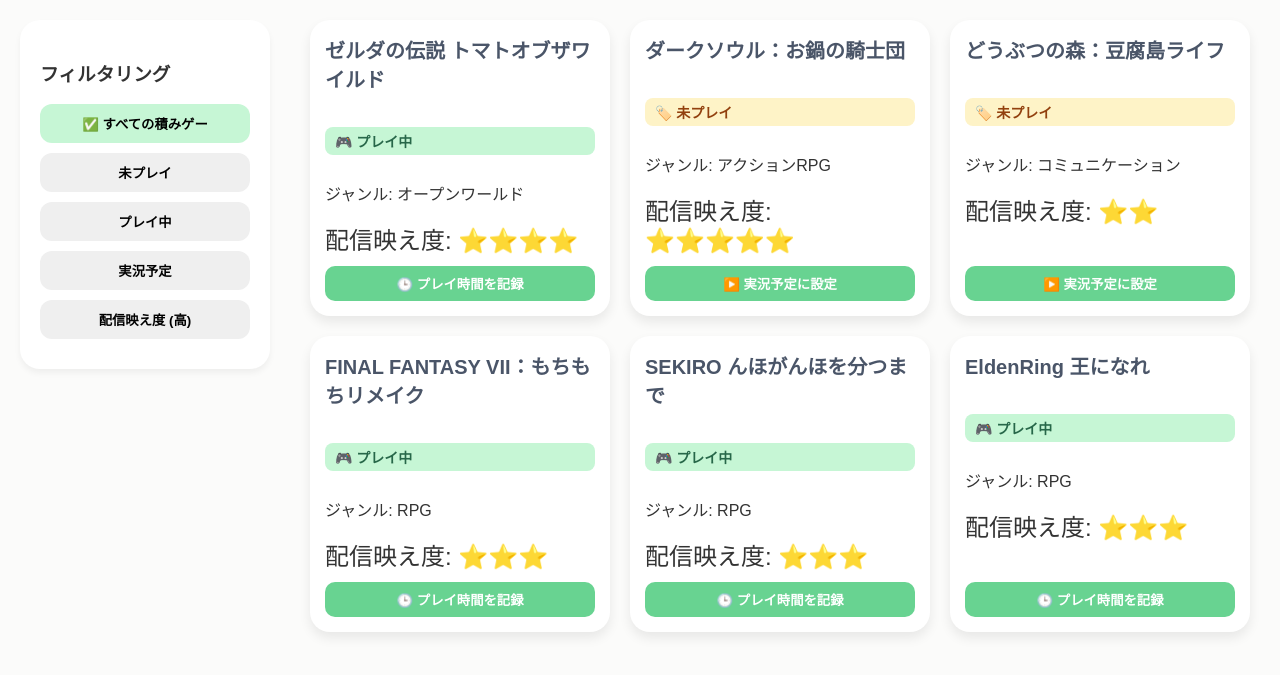
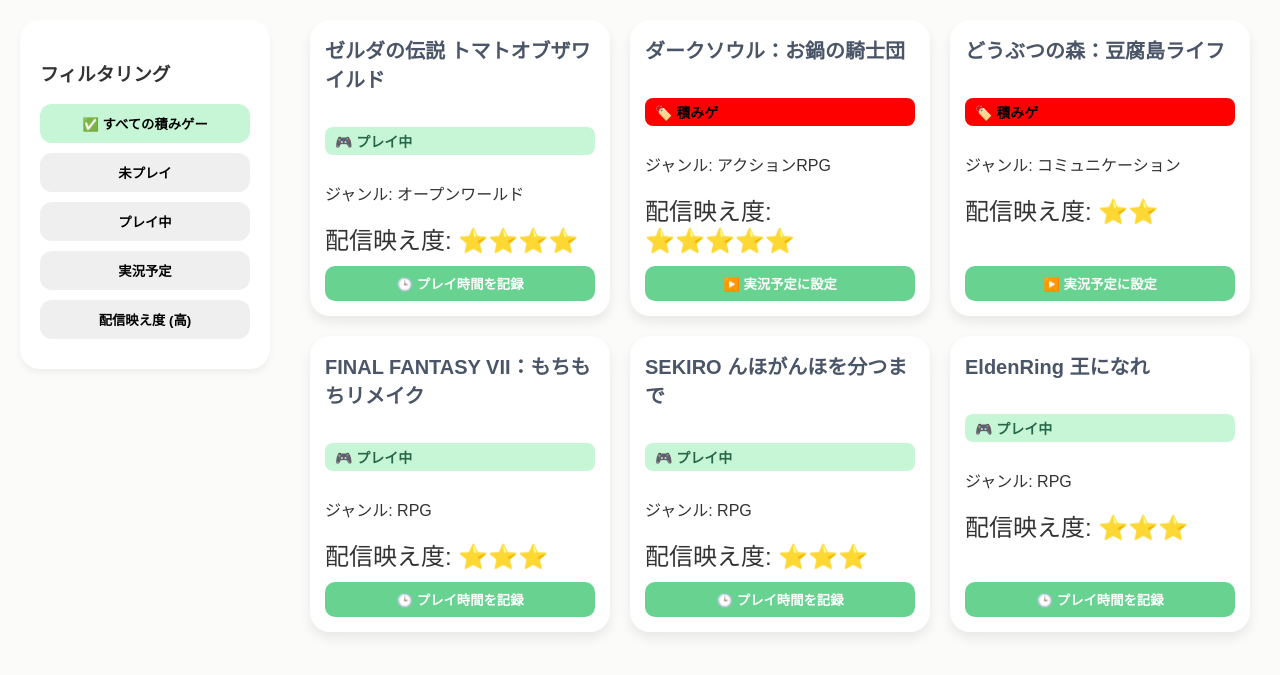
Before and after one commit to yamamotyyie/Touhu_Tumige, a plain HTML site: page index.html in a window 1280 px wide. Shown: the part 95-770 px from the top of the page. Drawn offline with Linux system fonts and the light colour scheme.

Commit message:
feat: 積みゲに文字変更、ラベルカラー変更

```diff
--- a/index.html
+++ b/index.html
@@ -35,7 +35,7 @@
 
             <div class="game-card">
                 <h3>ダークソウル：お鍋の騎士団</h3>
-                <p class="status-tag status-not-played">🏷️ 未プレイ</p>
+                <p class="status-tag status-not-played">🏷️ 積みゲ</p>
                 <p>ジャンル: アクションRPG</p>
                 <div class="rating">配信映え度: ⭐️⭐️⭐️⭐️⭐️</div>
                 <button class="action-button">▶️ 実況予定に設定</button>
@@ -43,7 +43,7 @@
 
             <div class="game-card">
                 <h3>どうぶつの森：豆腐島ライフ</h3>
-                <p class="status-tag status-not-played">🏷️ 未プレイ</p>
+                <p class="status-tag status-not-played">🏷️ 積みゲ</p>
                 <p>ジャンル: コミュニケーション</p>
                 <div class="rating">配信映え度: ⭐️⭐️</div>
                 <button class="action-button">▶️ 実況予定に設定</button>
--- a/styles.css
+++ b/styles.css
@@ -97,8 +97,8 @@ header h1 {
 
 /* ステータスごとの色分け */
 .status-not-played {
-    background-color: #FEF3C7; /* 薄い黄色 */
-    color: #92400E;
+    background-color: red; /* 薄い黄色 */
+    color: black;
 }
 
 .status-playing {
```
